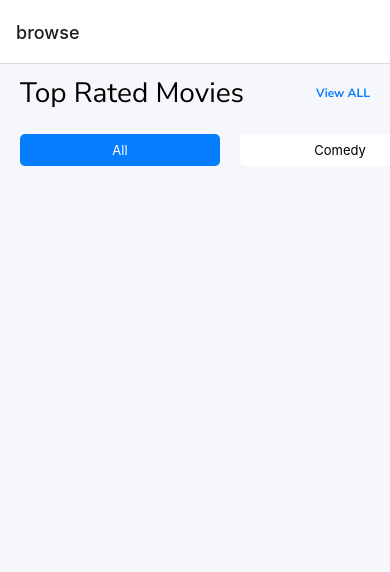
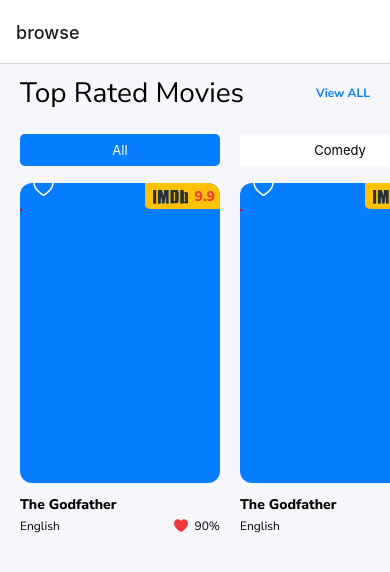
Before and after one commit to ignaszd/Movie-app, a React Native app: screen /browse in a window 390 px wide. Shown: the top 572 px of the page. Built offline with nearby package versions, Linux system fonts and the light colour scheme.

Commit message:
Movie card UI

```diff
--- a/App.js
+++ b/App.js
@@ -11,6 +11,7 @@
   const [fontLoaded] = useFonts({
     Regular: require("./assets/fonts/NunitoSans-Regular.ttf"),
     Bold: require("./assets/fonts/NunitoSans-Bold.ttf"),
+    ExtraBold: require("./assets/fonts/NunitoSans-ExtraBold.ttf"),
   });
 
   return fontLoaded ? (
--- /dev/null
+++ b/src/components/MovieCard.js
@@ -0,0 +1,98 @@
+import React, {useState} from "react";
+import {View, Text, StyleSheet, TouchableOpacity,Image, TouchableNativeFeedback} from "react-native"
+import Colors from "../constants/Colors";
+import Fonts from "../constants/Fonts";
+import Images from "../constants/Images";
+import Ionicons from '@expo/vector-icons/Ionicons';
+const MovieCard = () => {
+    const [liked, setLiked] = useState(false);
+
+    return(
+        <TouchableOpacity activeOpacity={0.5}>
+            <View style={styles.container}>
+                <View style={styles.imdbContainer}>
+                    <Image
+                        source={Images.IMDB}
+                        resizeMode="cover"
+                        style={styles.imdbImage}
+                    />
+                    <Text style={styles.imdbRating}>9.9</Text>
+                </View>
+                <TouchableNativeFeedback onPress={() => setLiked(!liked)}>
+                    <Ionicons
+                        name={liked ? "heart" : "heart-outline" }
+                        size={25}
+                        color={liked ? Colors.HEART : Colors.WHITE}
+                        style={{position: "absolute", bottom:10, left:10}}
+                    />
+                </TouchableNativeFeedback>
+            </View>
+            <View>
+                <Text style={styles.movieTitle} numberOfLines={1}>The Godfather</Text>
+                <View style={styles.subTitleContainer}>
+                    <Text style={styles.subTitle}>English</Text>
+                    <View style={styles.rowAndCenter}>
+                        <Ionicons
+                            name="heart"
+                            size={17}
+                            color={Colors.HEART}
+                            style={{marginRight: 5}}
+                        />
+                        <Text style={styles.subTitle}>90%</Text>
+                    </View>
+                </View>
+            </View>
+        </TouchableOpacity>
+    );
+};
+
+const styles = StyleSheet.create({
+    container: {
+        backgroundColor: Colors.ACTIVE,
+        height: 300,
+        width: 200,
+        borderRadius: 12,
+        elevation: 5,
+        marginVertical: 5,
+    },
+    movieTitle:{
+        fontFamily: Fonts.EXTRA_BOLD,
+        paddingVertical: 2,
+        marginTop: 5,
+        width: 200,
+    },
+    subTitleContainer: {
+        flexDirection: "row",
+        alignItems: "center",
+        justifyContent: "space-between"
+    },
+    subTitle: {
+        fontFamily: Fonts.REGULAR,
+        fontSize: 12,
+    },
+    rowAndCenter: {
+        flexDirection: "row",
+        alignItems: "center",
+    },
+    imdbContainer: {
+        flexDirection: "row",
+        alignItems: "center",
+        alignSelf: "flex-end",
+        backgroundColor: Colors.YELLOW,
+        borderBottomLeftRadius: 5,
+        borderTopRightRadius: 12,
+        paddingVertical: 3,
+    },
+    imdbImage: {
+        height: 20,
+        width: 50,
+    },
+    imdbRating: {
+        marginRight: 5,
+        color: Colors.HEART,
+        fontSize: 14,
+        fontFamily: Fonts.EXTRA_BOLD
+    }
+});
+
+export default MovieCard;
--- a/src/constants/Colors.js
+++ b/src/constants/Colors.js
@@ -3,4 +3,6 @@
     ACTIVE: "#057DFE",
     WHITE: "#FFFFFF",
     BLACK: "#000000",
+    HEART: "#F13939",
+    YELLOW: "#FFC107",
 }
--- a/src/constants/Fonts.js
+++ b/src/constants/Fonts.js
@@ -1,4 +1,5 @@
 export default {
     REGULAR: "Regular",
     BOLD: "Bold",
+    EXTRA_BOLD: "ExtraBold"
 }
--- /dev/null
+++ b/src/constants/Images.js
@@ -0,0 +1,3 @@
+export default {
+    IMDB: require("../../assets/images/icons8-imdb-96.png")
+};
--- a/src/screens/BrowseScreen.js
+++ b/src/screens/BrowseScreen.js
@@ -5,6 +5,7 @@
 import GenreCard from '../components/GenreCard';
 import ItemSeperator from '../components/ItemSeperator';
 import Fonts from '../constants/Fonts';
+import MovieCard from '../components/MovieCard';
 const Genres = ["All", "Comedy", "Action", "Horror", "Historical", "Silent", "Documentary"]
 
 const BrowseScreen = () => {
@@ -39,6 +40,18 @@
 
         />
       </View>
+      <View>
+        <FlatList
+          data={Genres}
+          horizontal
+          showsHorizontalScrollIndicator={false}
+          keyExtractor={(item) => item}
+          ItemSeparatorComponent={() => <ItemSeperator width={20} />}
+          ListHeaderComponent= {() => <ItemSeperator width={20}/>}
+          ListFooterComponent = {() => <ItemSeperator width={20}/>}
+          renderItem={({item}) => <MovieCard /> }
+        />
+      </View>
     </ScrollView>
   );
 }
```
Also changed, not shown: assets/images/icons8-imdb-96.png (added).
